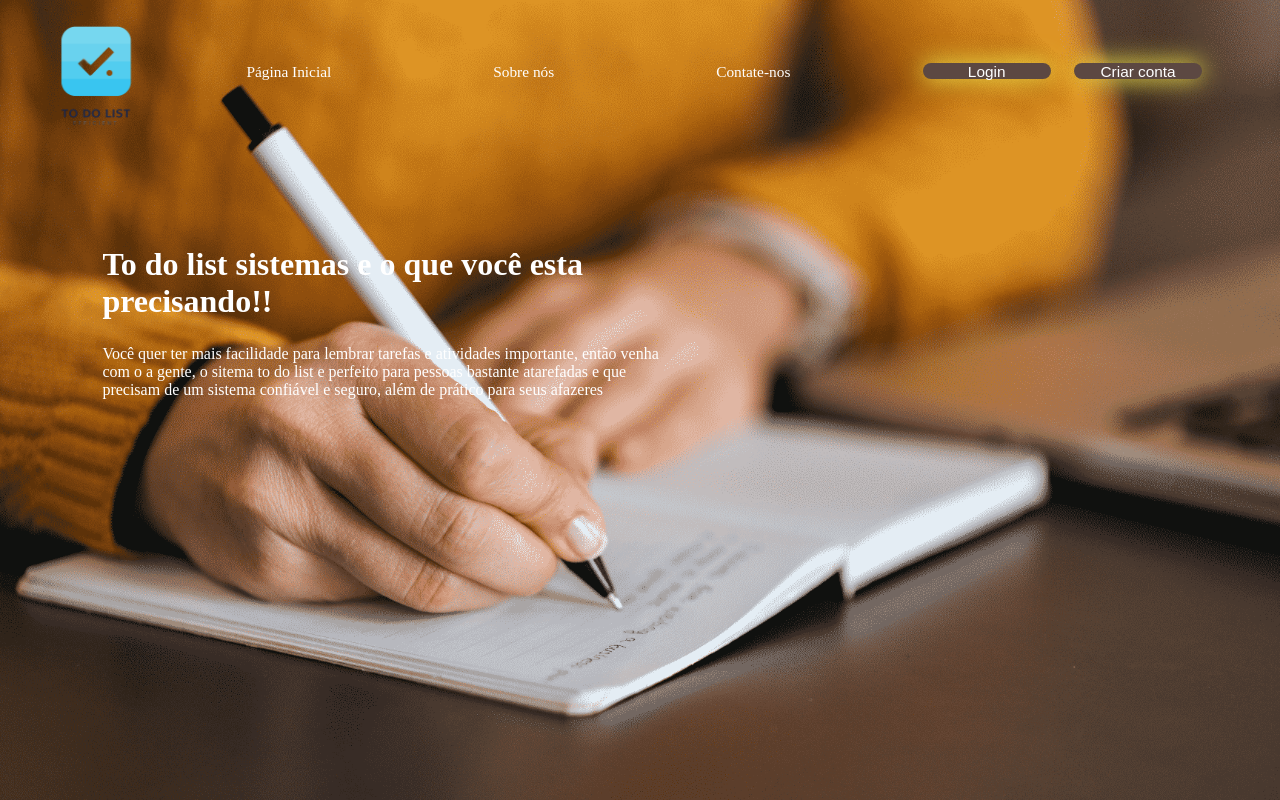
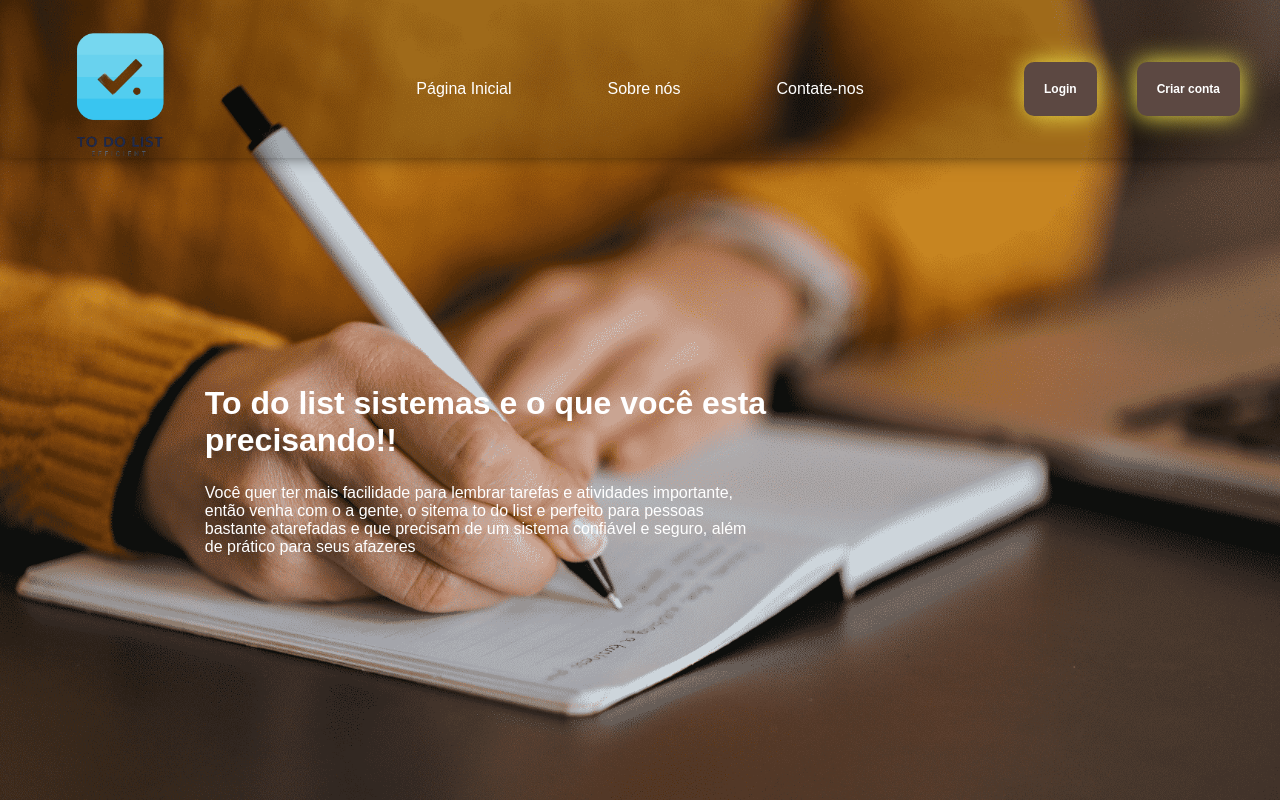
Before and after one commit to BrenoEduardo/to-do-list-Vue, a Vue app: page / in a window 1280 px wide. Built offline with nearby package versions, Linux system fonts and the light colour scheme.

Commit message:
Ajustes na responsividade e validações de lógicas

```diff
--- a/src/App.vue
+++ b/src/App.vue
@@ -1,4 +1,5 @@
-<script setup>;
+<script setup>
+;
 import navBar from './components/navBar.vue';
 import { RouterView } from 'vue-router';
 import { storeToRefs } from "pinia";
@@ -11,18 +12,20 @@ const { showHome } = storeToRefs(useStateApi);
 const showHomeFalse = computed(() => {
   return showHome.value;
 });
-if(window.location.href.includes('/areaLogada')){
+if (window.location.href.includes('/areaLogada')) {
   useStateApi.showHome = false
 }
 </script>
 
 <template>
-  <div class="bckImage" v-if="showHomeFalse">
-    <navBar />
-    <RouterView />
+  <div v-if="showHomeFalse" class="bckImage">
+    <div class="blur">
+      <navBar />
+      <RouterView />
+    </div>
   </div>
   <div v-else>
-    <areaLogada/>
+    <areaLogada />
   </div>
 </template>
 
@@ -36,5 +39,12 @@ if(window.location.href.includes('/areaLogada')){
   background-size: cover;
   box-sizing: border-box;
   height: 100vh;
+  background-color: rgba(0, 0, 0, 0.3);
+}
+
+.blur {
+  background-color: rgba(0, 0, 0, 0.1);
+  width: 100%;
+  height: 100vh;
 }
 </style>
--- a/src/assets/main.css
+++ b/src/assets/main.css
@@ -2,4 +2,5 @@
     margin: 0;
     padding: 0;
     box-sizing: border-box;
+    font-family: "Poppins", sans-serif;
 }
--- a/src/components/modalCriarConta.vue
+++ b/src/components/modalCriarConta.vue
@@ -18,12 +18,9 @@ function sendNewUser() {
         {
             "name":valueName.value,
             "active": false,
-            "createdAt":new Date(),
-            "avatar": null,
             "login": valueEmail.value,
             "password": valuePassword.value,
         }
-        console.log(payload , 'payload')
     useStateApi.sendUser(payload);
     backHome()
 }
--- a/src/components/modalLogin.vue
+++ b/src/components/modalLogin.vue
@@ -22,9 +22,10 @@ function backHome() {
 function verifyLogin() {
     usersReturnApi.value.every((users) => {
         if (users.login === valueEmail.value && users.password == valuePassword.value) {
-            useStateApi.showInfo = false
+            useStateApi.showInfo = false;
             useStateApi.showHome = false;
-            useStateApi.infoUser = users
+            useStateApi.infoUser = users;
+            localStorage.setItem('login', JSON.stringify(users))
             loginWrong.value = false;
             router.push({ name: 'areaLogada' })
             return false
@@ -96,7 +97,7 @@ function verifyLogin() {
 
         input {
             width: 300px;
-            padding: 3px;
+            padding: 10px;
             border-radius: 10px;
             border: none;
         }
--- a/src/components/navBar.vue
+++ b/src/components/navBar.vue
@@ -5,11 +5,13 @@ import modalCreate from './modalCriarConta.vue';
 
 import { storeToRefs } from "pinia";
 import { useStoreApi } from "../stores/counter";
+import { ref } from "vue";
+
 
 const useStateApi = useStoreApi();
 const { showInfo } = storeToRefs(useStateApi);
 const { showInfoCreate } = storeToRefs(useStateApi);
-
+let active = ref(false);
 function changeHomePage(name) {
     router.push({ name: name });
 }
@@ -20,21 +22,33 @@ function openModalLogin() {
 function openModalCreate() {
     useStateApi.showInfoCreate = true
 }
+function activeHamburg() {
+    active.value = !active.value
+}
+
 </script>
 <template>
     <div>
         <nav class="nav">
-            <img src="../assets/logo.png" alt="" @click="changeHomePage('ladingPage')">
-            <div class="nav__divPrincipal">
-                <div class="menu">
-                    <span class="pointer" @click="changeHomePage('ladingPage')">Página Inicial</span>
-                    <span class="pointer" @click="changeHomePage('sobreNos')">Sobre nós</span>
-                    <span class="pointer" @click="changeHomePage('contatenos')">Contate-nos</span>
+            <div>
+                <img src="../assets/logo.png" alt="" @click="activeHamburg()" class="imageShort">
+                <img src="../assets/logo.png" alt="" class="imageBig">
+            </div>
+            <div v-bind:class="{ 'menu menuOpen paddingContainer': active, 'menu paddingContainer': !active }">
+                <div class="listWrapper">
+                    <ul class="list">
+                        <li class="listItem" @click="changeHomePage('ladingPage')">Página Inicial</li>
+                        <li class="listItem" @click="changeHomePage('sobreNos')">Sobre nós</li>
+                        <li class="listItem" @click="changeHomePage('contatenos')">Contate-nos</li>
+                    </ul>
                 </div>
-                <div class="buttons">
-                    <button class="pointer" @click="openModalLogin()">Login</button>
-                    <button class="pointer" @click="openModalCreate()">Criar conta</button>
-                </div>
+            </div>
+            <div class="buttons">
+                <button class="pointer" @click="openModalLogin()">Login</button>
+                <button class="pointer" @click="openModalCreate()">Criar conta</button>
+            </div>
+            <div @click="activeHamburg()" v-bind:class="{'active':active}">
+
             </div>
         </nav>
     </div>
@@ -50,6 +64,161 @@ function openModalCreate() {
     </div>
 </template>
 <style lang="scss">
+.paddingContainer {
+    padding-left: 24px;
+    padding-right: 24px;
+    box-sizing: border-box;
+}
+
+@media (min-width: 768px) {
+    .paddingContainer {
+        padding-left: 48px;
+        padding-right: 48px;
+    }
+}
+
+@media (min-width: 1024px) {
+    .paddingContainer {
+        padding-left: 98px;
+        padding-right: 98px;
+    }
+}
+
+@media (min-width: 1366px) {
+    .paddingContainer {
+        padding-left: 156px;
+        padding-right: 156px;
+    }
+}
+
+@media (min-width: 1440px) {
+    .paddingContainer {
+        padding-left: calc((100% - 1174px) / 2);
+        padding-right: calc((100% - 1174px) / 2);
+    }
+}
+
+.listItem {
+    cursor: pointer;
+    padding-bottom: 32px;
+
+    &:hover {
+        font-weight: 700;
+    }
+
+    a {
+        text-decoration: none;
+        color: var(--color-primary);
+        display: flex;
+
+        svg {
+            display: none;
+        }
+    }
+
+    @media (min-width: 1024px) {
+        display: block;
+
+        a {
+            display: flex;
+            color: var(--color-white);
+
+            svg {
+                margin-left: 15px;
+                display: flex;
+            }
+        }
+
+        padding: 0 48px;
+
+        &:hover {
+            font-weight: 700;
+        }
+    }
+}
+
+.list {
+    padding: 0;
+    list-style: none;
+    margin: 0;
+
+    @media (min-width: 1024px) {
+        list-style: none;
+        display: flex;
+        justify-content: space-around;
+        align-items: center;
+        font-size: var(--font-size-md);
+        position: relative;
+        top: 10px;
+    }
+}
+
+.listWrapper {
+    display: flex;
+    flex-direction: column;
+    padding: 87px 0 0;
+    flex-wrap: nowrap;
+    font-size: var(--font-size-md);
+    font-weight: 500;
+
+    @media (min-width: 1024px) {
+        display: flex;
+        justify-content: space-around;
+        align-items: center;
+        padding: 0;
+        flex-direction: row;
+        width: 100%;
+    }
+
+    svg {
+        width: 48px;
+        margin-bottom: 48px;
+
+        path {
+            @media (min-width: 1024px) {
+                fill: #fff;
+            }
+        }
+
+        @media (min-width: 1024px) {
+            margin-bottom: 0;
+        }
+    }
+}
+
+.menu {
+    display: none;
+    width: 0px;
+
+    @media (min-width: 1024px) {
+        display: flex;
+        position: fixed;
+        top: 0;
+        left: 0;
+        width: 100%;
+        justify-content: center;
+        padding: 70px 32px;
+        background-color: rgba(0, 0, 0, 0.2);
+        box-shadow: 0px -6px 20px black;
+    }
+}
+
+.menu.menuOpen {
+    min-width: 150px;
+    min-height: 100vh;
+    background: #d5cdcd;
+    ;
+    box-shadow: 3px 0px 9px rgba(0, 0, 0, 0.15);
+    border-radius: 0px 24px 24px 0px;
+    display: block;
+    position: fixed;
+
+    left: 0;
+    top: 0;
+    z-index: 1000;
+    width: max-content;
+}
+
 .infoApi {
     position: fixed;
     z-index: 1;
@@ -80,10 +249,73 @@ function openModalCreate() {
     text-align: center;
     align-items: center;
     color: white;
+    justify-content: space-between;
 
-    img {
-        width: 15vw;
+    .imageShort {
+        width: 100px;
         cursor: pointer;
+        position: relative;
+        z-index: 9999;
+    }
+
+    @media (min-width: 1023px) {
+        .imageShort {
+            display: none;
+        }
+    }
+
+    .imageBig {
+        display: none;
+    }
+
+    @media (min-width: 1023px) {
+        .imageBig {
+            display: block;
+            width: 240px;
+            cursor: pointer;
+            position: relative;
+            z-index: 9999;
+        }
+    }
+
+    .buttons {
+        display: flex;
+        justify-content: space-evenly;
+        position: absolute;
+        top: 62px;
+        right: 40px;
+        gap: 2.5rem;
+    }
+
+    button {
+        border: none;
+        border-radius: 10px;
+        padding: 20px;
+        font-weight: 700;
+        width: max-content;
+        color: white;
+        background-color: #5c4842;
+        font-size: 12px;
+        box-shadow: 0px 0px 24px 1px #f0e14a;
+    }
+
+    @media (max-width: 1023px) {
+        .buttons {
+            top: 20px;
+            right: 20px;
+            gap: 0.5rem;
+        }
+
+        button {
+            width: max-content;
+            padding: 10px;
+
+        }
+    }
+
+    button:hover {
+        transition: all .2s ease-in-out;
+        transform: scale(1.1)
     }
 
     &__divPrincipal {
@@ -102,31 +334,16 @@ function openModalCreate() {
                 align-items: center;
             }
         }
-
-        .buttons {
-            width: 30%;
-            display: flex;
-            justify-content: space-evenly;
-        }
-
-        button {
-            border: none;
-            border-radius: 20px;
-            width: 10vw;
-            height: 2vh;
-            color: white;
-            background-color: #5c4842;
-            font-size: 1.2vw;
-            box-shadow: 0px 0px 24px 1px #f0e14a;
-        }
-
-        button:hover {
-            transition: all .2s ease-in-out;
-            transform: scale(1.1)
-        }
     }
 }
+.active{
+        position: fixed;
+        top: 0;
+        bottom: 0;
+        left: 0;
+        right: 0;
+        background-color: rgba(0, 0, 0, 0.2);
+    }
 .pointer {
     cursor: pointer;
-}
-</style>
+}</style>
--- a/src/views/ladingPage.vue
+++ b/src/views/ladingPage.vue
@@ -5,7 +5,8 @@
 <template>
     <div>
         <main>
-                <div>
+            <div class="blur">
+                <div class="div">
                     <h1>To do list sistemas e o que você esta precisando!!</h1>
                     <p>Você quer ter mais facilidade para lembrar tarefas e atividades importante, então venha com o a
                         gente, o
@@ -13,6 +14,7 @@
                         bastante atarefadas e que precisam de um sistema confiável e seguro, além de prático para seus
                         afazeres
                     </p>
+                </div>
             </div>
         </main>
     </div>
@@ -30,6 +32,7 @@
     box-sizing: border-box;
     height: 100vh;
 }
+
 .pointer {
     cursor: pointer;
 }
@@ -38,10 +41,17 @@ main {
     div {
         padding: 8vw;
         color: white;
-        width: 60vw;
 
         p {
             padding-top: 25px;
         }
     }
-}</style>
+
+    @media (min-width: 1024px) {
+        div {
+            width: 60vw;
+        }
+    }
+}
+
+</style>
```
Also changed, not shown: src/components/adicionarTarefa.vue (+31 -5 lines), src/stores/counter.js (+50 -15 lines), src/views/areaLogada.vue (+112 -29 lines), src/views/mostrarInfoTaks.vue (+32 -16 lines), src/assets/avatar.webp (deleted). Lines whose indentation alone changed are shown as unchanged.
